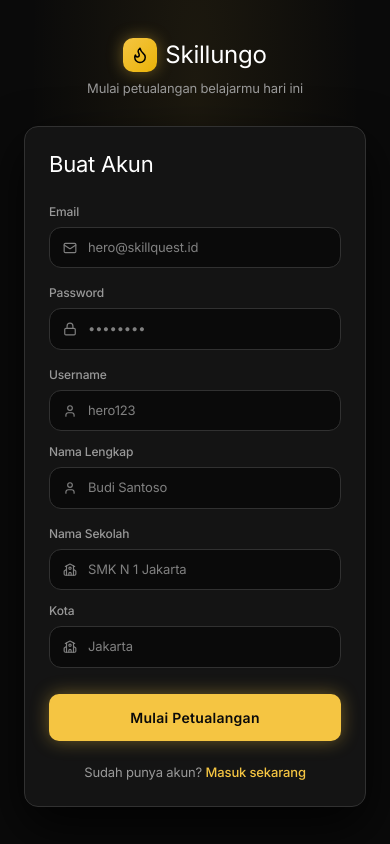
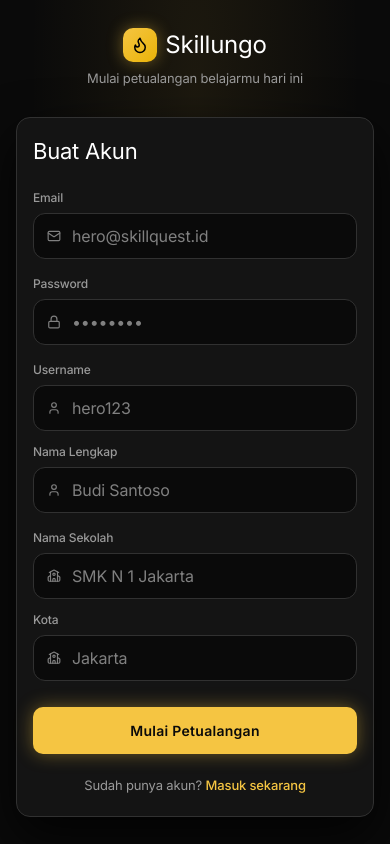
Before and after one commit to haidirwf/vs-tebak, a Next.js app: page /register in a window 390 px wide. Built offline with nearby package versions, Linux system fonts and the light colour scheme.

Commit message:
fix(mobile): prevent auto-zoom on input focus and optimize modal overscroll

```diff
--- a/app/(auth)/login/page.tsx
+++ b/app/(auth)/login/page.tsx
@@ -71,7 +71,10 @@
                 justifyContent: 'center',
                 backgroundColor: 'var(--surface-canvas)',
                 backgroundImage: 'radial-gradient(ellipse at 50% 10%, rgba(245, 197, 66, 0.08), transparent 60%)',
-                padding: '24px',
+                padding: '20px 16px',
+                boxSizing: 'border-box',
+                overflowX: 'hidden',
+                width: '100%',
             }}
         >
             <motion.div
--- a/app/(auth)/register/page.tsx
+++ b/app/(auth)/register/page.tsx
@@ -132,7 +132,10 @@
                 justifyContent: 'center',
                 backgroundColor: 'var(--surface-canvas)',
                 backgroundImage: 'radial-gradient(ellipse at 50% 10%, rgba(245, 197, 66, 0.08), transparent 60%)',
-                padding: '32px 24px',
+                padding: '20px 16px',
+                boxSizing: 'border-box',
+                overflowX: 'hidden',
+                width: '100%',
             }}
         >
             <motion.div
--- a/app/(dashboard)/battle/[roomId]/BattleArena.tsx
+++ b/app/(dashboard)/battle/[roomId]/BattleArena.tsx
@@ -1664,16 +1664,19 @@
                 {/* Surrender Confirmation Modal */}
                 {showSurrenderConfirm && (
                     <div
+                        className="modal-overlay"
                         style={{
                             position: 'fixed',
                             inset: 0,
                             backgroundColor: 'rgba(0, 0, 0, 0.75)',
                             backdropFilter: 'blur(8px)',
+                            WebkitBackdropFilter: 'blur(8px)',
                             display: 'flex',
                             alignItems: 'center',
                             justifyContent: 'center',
                             zIndex: 1000,
                             padding: '16px',
+                            overscrollBehavior: 'contain',
                         }}
                         onClick={() => setShowSurrenderConfirm(false)}
                     >
--- a/app/(dashboard)/battle/page.tsx
+++ b/app/(dashboard)/battle/page.tsx
@@ -679,6 +679,7 @@
             <AnimatePresence>
                 {mode === 'create' && (
                     <div
+                        className="modal-overlay"
                         style={{
                             position: 'fixed',
                             inset: 0,
@@ -688,6 +689,7 @@
                             justifyContent: 'center',
                             zIndex: 1000,
                             padding: '16px',
+                            overscrollBehavior: 'contain',
                         }}
                         onClick={() => setMode('select')}
                     >
@@ -810,6 +812,7 @@
             <AnimatePresence>
                 {mode === 'join' && (
                     <div
+                        className="modal-overlay"
                         style={{
                             position: 'fixed',
                             inset: 0,
@@ -819,6 +822,7 @@
                             justifyContent: 'center',
                             zIndex: 1000,
                             padding: '16px',
+                            overscrollBehavior: 'contain',
                         }}
                         onClick={() => { setMode('select'); setRoomCode(''); setError(null) }}
                     >
@@ -935,6 +939,7 @@
             <AnimatePresence>
                 {mode === 'matchmaking' && (
                     <div
+                        className="modal-overlay"
                         style={{
                             position: 'fixed',
                             inset: 0,
@@ -944,6 +949,7 @@
                             justifyContent: 'center',
                             zIndex: 1000,
                             padding: '16px',
+                            overscrollBehavior: 'contain',
                         }}
                     >
                         <motion.div
--- a/app/globals.css
+++ b/app/globals.css
@@ -161,6 +161,7 @@
   background-color: var(--surface-canvas);
   overflow-x: hidden;
   max-width: 100vw;
+  -webkit-text-size-adjust: 100%;
 }
 
 body {
@@ -174,6 +175,23 @@
   min-height: 100vh;
   overflow-x: hidden;
   max-width: 100vw;
+  touch-action: manipulation;
+}
+
+/* Prevent mobile browser auto-pinch zoom when focusing input fields */
+@media (max-width: 768px) {
+  input:not([type="checkbox"]):not([type="radio"]),
+  select,
+  textarea {
+    font-size: 16px !important;
+  }
+}
+
+/* Modal containment and scroll protection */
+.modal-overlay,
+[role="dialog"] {
+  overscroll-behavior: contain;
+  -webkit-overflow-scrolling: touch;
 }
 
 /* Linearity Studio Grid: Sparse 64px hairline matrix on Void */
@@ -627,7 +645,13 @@
 }
 
 .auth-card {
-  padding: 24px !important;
+  padding: 20px 16px !important;
+}
+
+@media (min-width: 640px) {
+  .auth-card {
+    padding: 36px !important;
+  }
 }
 
 .dashboard-shell {
--- a/app/layout.tsx
+++ b/app/layout.tsx
@@ -1,6 +1,15 @@
-import type { Metadata } from 'next'
+import type { Metadata, Viewport } from 'next'
 import { Inter, Space_Grotesk, JetBrains_Mono } from 'next/font/google'
 import './globals.css'
+
+export const viewport: Viewport = {
+  width: 'device-width',
+  initialScale: 1,
+  maximumScale: 1,
+  userScalable: false,
+  viewportFit: 'cover',
+  themeColor: '#0a0a0a',
+}
 
 const inter = Inter({
   subsets: ['latin'],
```
